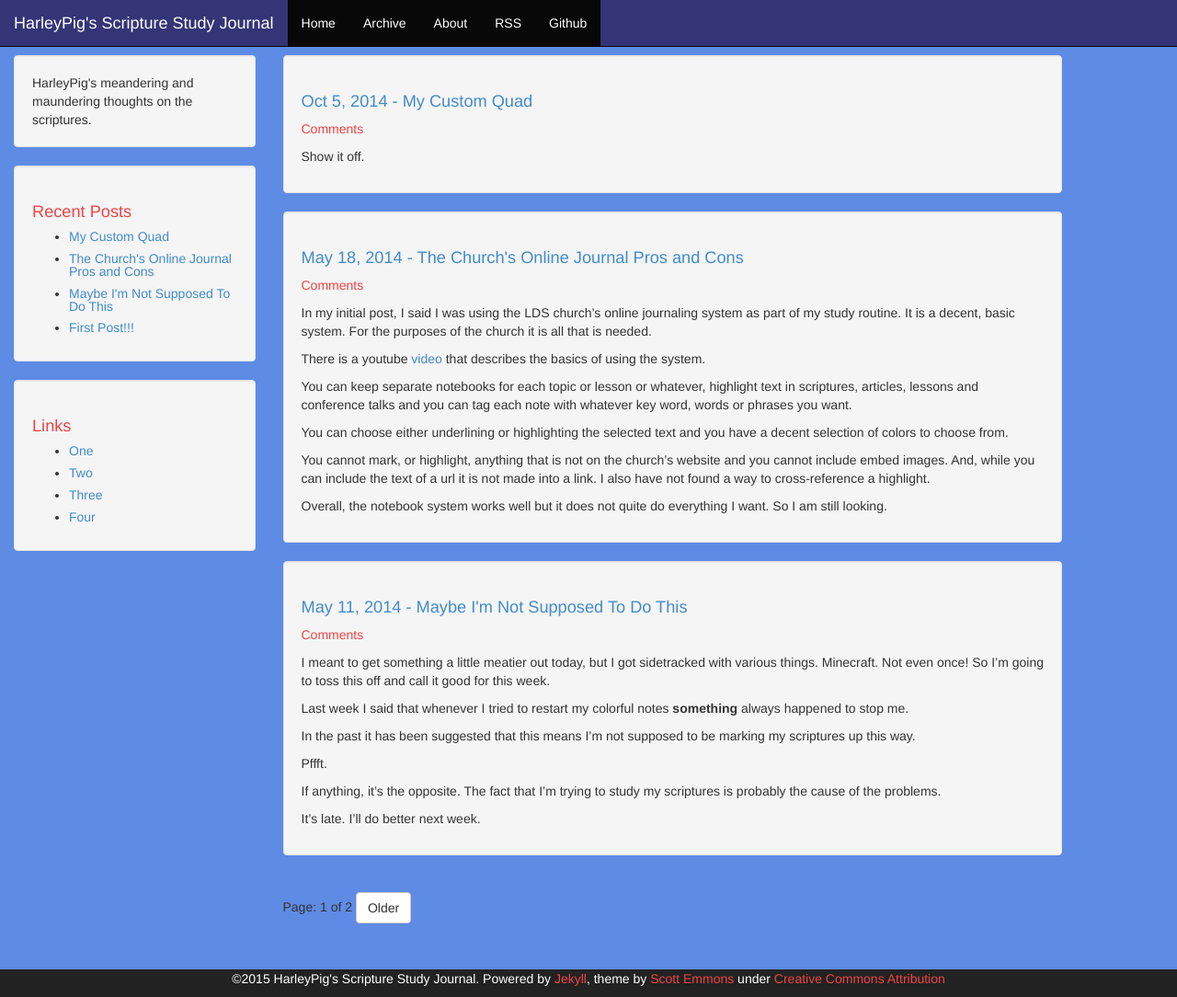
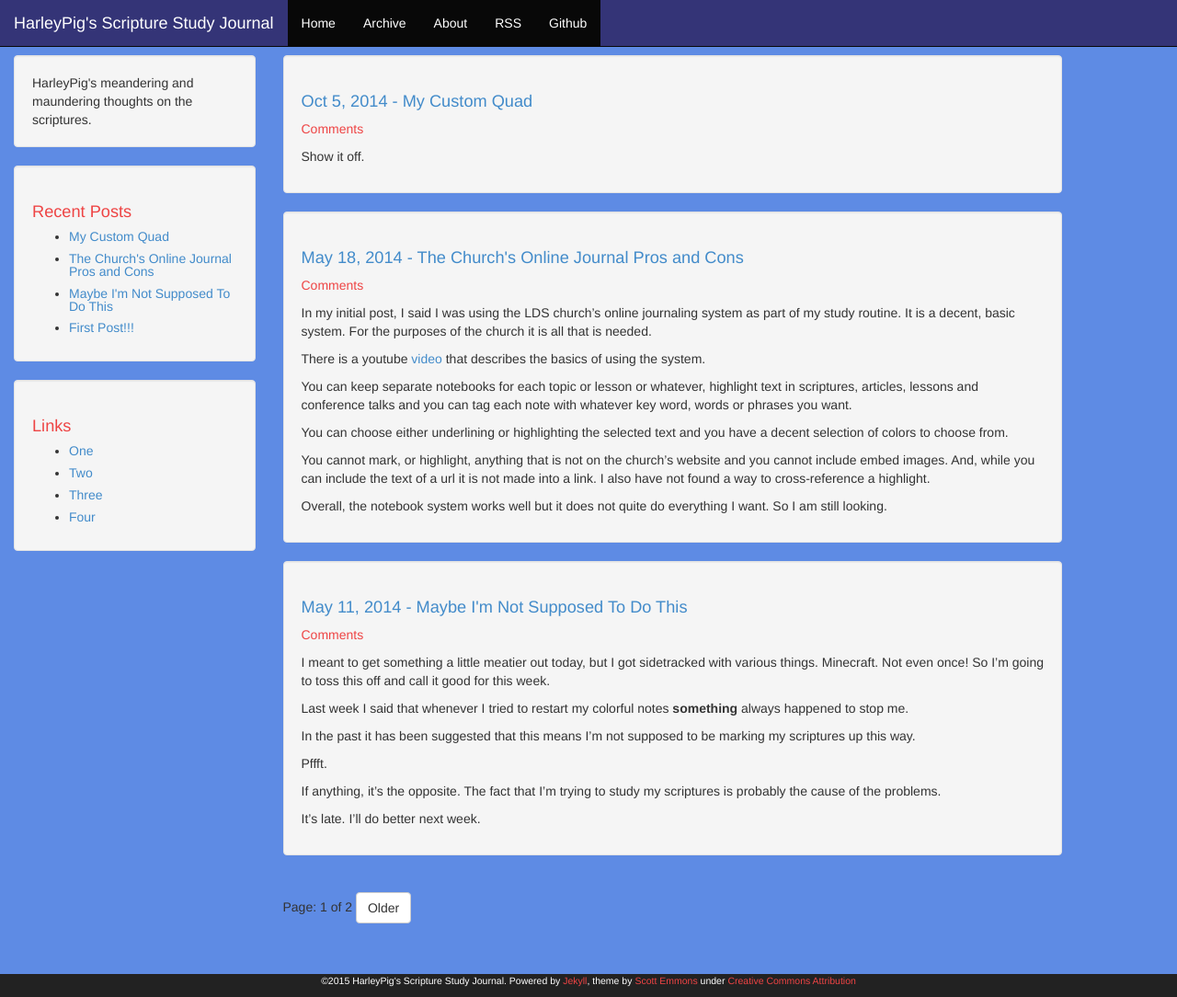
Before and after one commit to harleypig/scripturestudy.org, a Jekyll site: the page built from index.html, in a window 1280 px wide and 1084 px high. Shown: the whole window at 92% size. Built offline with Jekyll 4.4.1, drawn with Linux system fonts in a browser that asks for light colours; Markdown is read by kramdown in place of the engine named in the settings; the list of posts is cut into pages by our own code; comment, search, counter and statistics services are not loaded.

Commit message:
change font size of footer text

```diff
--- a/css/theme.css
+++ b/css/theme.css
@@ -11,6 +11,7 @@ body {
 
 .footer {
     text-align: center;
+    font-size: 75%;
 }
 
 .footer a {
```
